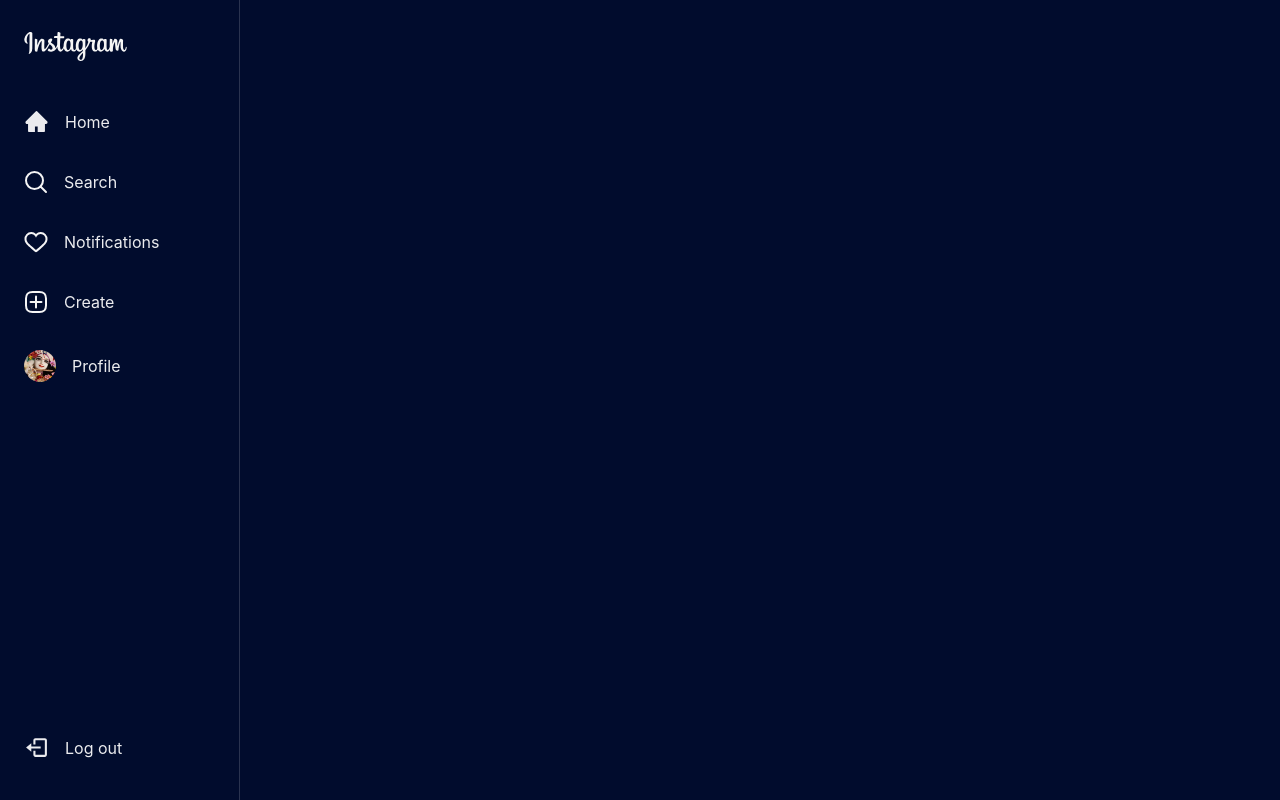
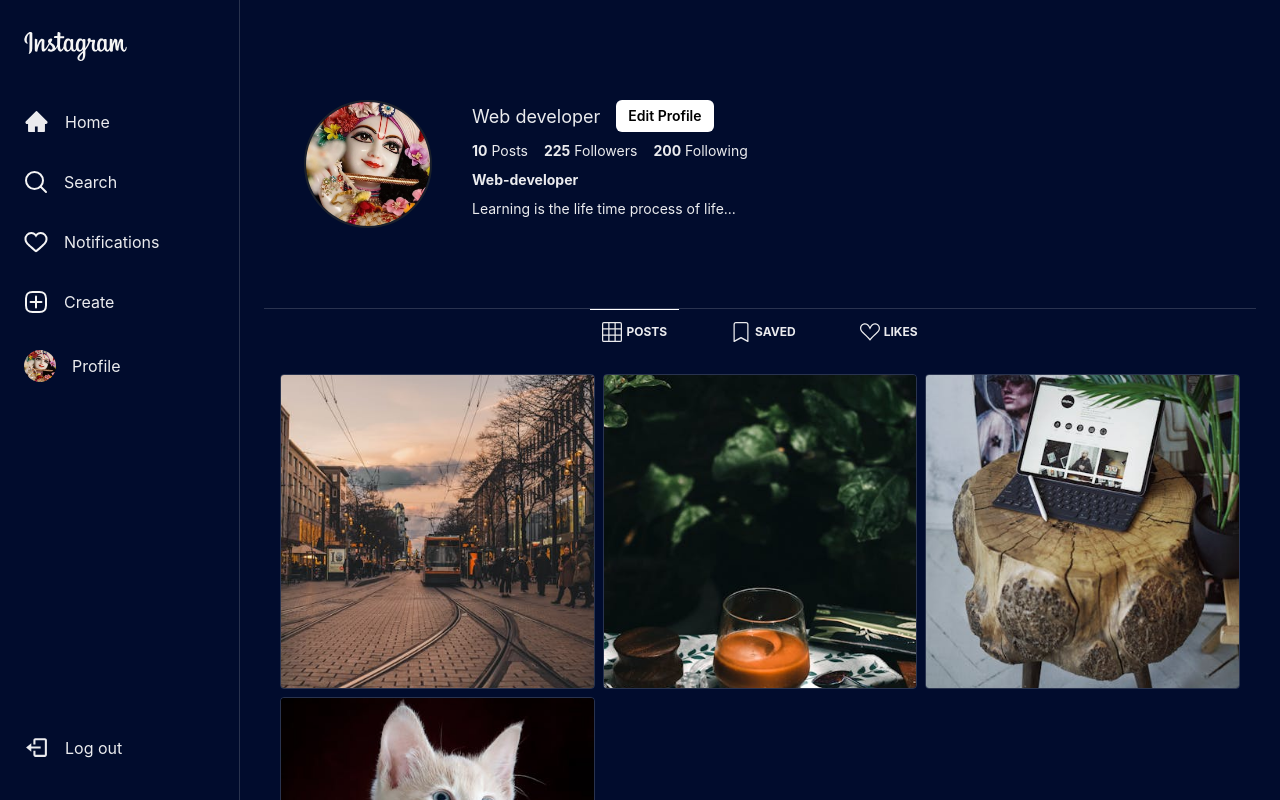
Before and after one commit to Swechchha791/Instagram_clone, a React (Vite) app: page /1 in a window 1280 px wide. Shown: the top 800 px of the page. Built offline with nearby package versions, Linux system fonts and the light colour scheme.

Commit message:
Profile section implemented

```diff
--- a/src/App.jsx
+++ b/src/App.jsx
@@ -2,6 +2,7 @@
 import HomePage from "./pages/HomePage/HomePage";
 import AuthPage from "./pages/AuthPage/AuthPage";
 import PageLayout from "./Layouts/PageLayout/PageLayout";
+import ProfilePage from "./pages/ProfilePage/ProfilePage";
 
 function App() {
   return (
@@ -9,6 +10,7 @@
       <Routes>
         <Route path="/" element={<HomePage />} />
         <Route path="/auth" element={<AuthPage />} />
+        <Route path="/:username" element={<ProfilePage />} />
       </Routes>
     </PageLayout>
   );
--- a/src/component/Profile/ProfileHeader.jsx
+++ b/src/component/Profile/ProfileHeader.jsx
@@ -1,7 +1,82 @@
-import React from "react";
+import {
+  Avatar,
+  AvatarGroup,
+  Button,
+  Flex,
+  Text,
+  VStack,
+  useDisclosure,
+} from "@chakra-ui/react";
 
 const ProfileHeader = () => {
-  return <div>header</div>;
+  return (
+    <Flex
+      gap={{ base: 4, sm: 10 }}
+      py={10}
+      direction={{ base: "column", sm: "row" }}
+    >
+      <AvatarGroup
+        size={{ base: "xl", md: "2xl" }}
+        justifySelf={"center"}
+        alignSelf={"flex-start"}
+        mx={"auto"}
+      >
+        <Avatar src="/profilepic.jpg" alt="As a programmer logo" />
+      </AvatarGroup>
+
+      <VStack alignItems={"start"} gap={2} mx={"auto"} flex={1}>
+        <Flex
+          gap={4}
+          direction={{ base: "column", sm: "row" }}
+          justifyContent={{ base: "center", sm: "flex-start" }}
+          alignItems={"center"}
+          w={"full"}
+        >
+          <Text fontSize={{ base: "sm", md: "lg" }}>Web developer</Text>
+
+          <Flex gap={4} alignItems={"center"} justifyContent={"center"}>
+            <Button
+              bg={"white"}
+              color={"black"}
+              _hover={{ bg: "whiteAlpha.800" }}
+              size={{ base: "xs", md: "sm" }}
+            >
+              Edit Profile
+            </Button>
+          </Flex>
+        </Flex>
+
+        <Flex alignItems={"center"} gap={{ base: 2, sm: 4 }}>
+          <Text fontSize={{ base: "xs", md: "sm" }}>
+            <Text as="span" fontWeight={"bold"} mr={1}>
+              10
+            </Text>
+            Posts
+          </Text>
+          <Text fontSize={{ base: "xs", md: "sm" }}>
+            <Text as="span" fontWeight={"bold"} mr={1}>
+              225
+            </Text>
+            Followers
+          </Text>
+          <Text fontSize={{ base: "xs", md: "sm" }}>
+            <Text as="span" fontWeight={"bold"} mr={1}>
+              200
+            </Text>
+            Following
+          </Text>
+        </Flex>
+        <Flex alignItems={"center"} gap={4}>
+          <Text fontSize={"sm"} fontWeight={"bold"}>
+            Web-developer
+          </Text>
+        </Flex>
+        <Text fontSize={"sm"}>
+          Learning is the life time process of life...
+        </Text>
+      </VStack>
+    </Flex>
+  );
 };
 
 export default ProfileHeader;
--- a/src/component/Profile/ProfilePost.jsx
+++ b/src/component/Profile/ProfilePost.jsx
@@ -1,10 +1,56 @@
-import React from "react";
+import { Flex, GridItem, Text, Image } from "@chakra-ui/react";
+import { AiFillHeart } from "react-icons/ai";
+import { FaComment } from "react-icons/fa";
+import { MdDelete } from "react-icons/md";
 
-const ProfilePost = () => {
+const ProfilePost = ({ img }) => {
   return (
-    <div>
-      <p>post</p>
-    </div>
+    <GridItem
+      cursor={"pointer"}
+      overflow={"hidden"}
+      borderRadius={4}
+      aspectRatio={1 / 1}
+      position={"relative"}
+      border={"1px solid"}
+      borderColor={"whiteAlpha.300"}
+    >
+      <Flex
+        opacity={0}
+        top={0}
+        left={0}
+        right={0}
+        bottom={0}
+        position={"absolute"}
+        _hover={{ opacity: 1 }}
+        bg={"blackAlpha.700"}
+        transition={"all 0.3s ease"}
+        zIndex={1}
+        justifyContent={"center"}
+      >
+        <Flex alignItems={"center"} justifyContent={"center"} gap={50}>
+          <Flex>
+            <AiFillHeart size={20} />
+            <Text fontWeight={"bold"} ml={2}>
+              58{/* {post.likes.length} */}
+            </Text>
+          </Flex>
+
+          <Flex>
+            <FaComment size={20} />
+            <Text fontWeight={"bold"} ml={2}>
+              20{/* {post.comments.length} */}
+            </Text>
+          </Flex>
+        </Flex>
+      </Flex>
+      <Image
+        src={img}
+        alt="profile post"
+        w={"100%"}
+        h={"100%"}
+        objectFit={"cover"}
+      />
+    </GridItem>
   );
 };
 
--- a/src/component/Profile/ProfilePosts.jsx
+++ b/src/component/Profile/ProfilePosts.jsx
@@ -1,10 +1,44 @@
-import React from "react";
+import { useState, useEffect } from "react";
+import { Box, Flex, Grid, Skeleton, Text, VStack } from "@chakra-ui/react";
+import ProfilePost from "./ProfilePost";
 
 const ProfilePosts = () => {
+  const [isLoading, setIsLoading] = useState(true);
+
+  useEffect(() => {
+    setTimeout(() => {
+      setIsLoading(false);
+    }, 3000);
+  }, []);
+
   return (
-    <div>
-      <p>Posts</p>
-    </div>
+    <Grid
+      templateColumns={{
+        sm: "repeat(1, 1fr)",
+        md: "repeat(3, 1fr)",
+      }}
+      gap={2}
+      columnGap={2}
+      mt={"20px"}
+    >
+      {isLoading &&
+        [0, 1, 2].map((_, idx) => (
+          <VStack key={idx} alignItems={"flex-start"} gap={4}>
+            <Skeleton w={"full"}>
+              <Box h="300px">contents wrapped</Box>
+            </Skeleton>
+          </VStack>
+        ))}
+
+      {!isLoading && (
+        <>
+          <ProfilePost img="/img1.jpeg" />
+          <ProfilePost img="/img2.jpeg" />
+          <ProfilePost img="/img3.jpeg" />
+          <ProfilePost img="/img4.jpeg" />
+        </>
+      )}
+    </Grid>
   );
 };
 
--- a/src/component/Profile/ProfileTabs.jsx
+++ b/src/component/Profile/ProfileTabs.jsx
@@ -1,10 +1,48 @@
-import React from "react";
+import { Box, Flex, Text } from "@chakra-ui/react";
+import { BsBookmark, BsGrid3X3, BsSuitHeart } from "react-icons/bs";
 
 const ProfileTabs = () => {
   return (
-    <div>
-      <p>Tabs</p>
-    </div>
+    <Flex
+      w={"full"}
+      justifyContent={"center"}
+      gap={{ base: 4, sm: 10 }}
+      textTransform={"uppercase"}
+      fontWeight={"bold"}
+    >
+      <Flex
+        borderTop={"1px solid white"}
+        alignItems={"center"}
+        p="3"
+        gap={1}
+        cursor={"pointer"}
+      >
+        <Box fontSize={20}>
+          <BsGrid3X3 />
+        </Box>
+        <Text fontSize={12} display={{ base: "none", sm: "block" }}>
+          Posts
+        </Text>
+      </Flex>
+
+      <Flex alignItems={"center"} p="3" gap={1} cursor={"pointer"}>
+        <Box fontSize={20}>
+          <BsBookmark />
+        </Box>
+        <Text fontSize={12} display={{ base: "none", sm: "block" }}>
+          Saved
+        </Text>
+      </Flex>
+
+      <Flex alignItems={"center"} p="3" gap={1} cursor={"pointer"}>
+        <Box fontSize={20}>
+          <BsSuitHeart fontWeight={"bold"} />
+        </Box>
+        <Text fontSize={12} display={{ base: "none", sm: "block" }}>
+          Likes
+        </Text>
+      </Flex>
+    </Flex>
   );
 };
 
--- a/src/component/SuggestedUsers/SuggestedHeader.jsx
+++ b/src/component/SuggestedUsers/SuggestedHeader.jsx
@@ -5,7 +5,7 @@
   return (
     <Flex justifyContent={"space-between"} alignItems={"center"} w={"full"}>
       <Flex alignItems={"center"} gap={2}>
-        <Avatar name="Web developer" size={"lg"} src="/img4.jpeg" />
+        <Avatar name="Web developer" size={"lg"} src="/profilepic.jpg" />
         <Text fontSize={12} fontWeight={"bold"}>
           Web_developer_
         </Text>
--- a/src/component/SuggestedUsers/SuggestedUsers.jsx
+++ b/src/component/SuggestedUsers/SuggestedUsers.jsx
@@ -41,14 +41,9 @@
       />
 
       <Box fontSize={12} color={"gray.500"} mt={5} alignSelf={"start"}>
-        © 2023 Built By{" "}
-        <Link
-          href="https://www.youtube.com/@asaprogrammer_"
-          target="_blank"
-          color="blue.500"
-          fontSize={14}
-        >
-          Web_developer
+        © 2024 Built By{" "}
+        <Link href="#" target="_blank" color="blue.500" fontSize={14}>
+          Swechchha
         </Link>
       </Box>
 
@@ -59,12 +54,12 @@
       {/* <Box fontSize={12} color={"gray.500"} mt={5} alignSelf={"start"}>
         © 2023 Built By{" "}
         <Link
-          href="https://www.youtube.com/@asaprogrammer_"
+          href="#"
           target="_blank"
           color="blue.500"
           fontSize={14}
         >
-          As a Programmer
+          Swechchha
         </Link>
       </Box> */}
     </VStack>
```
